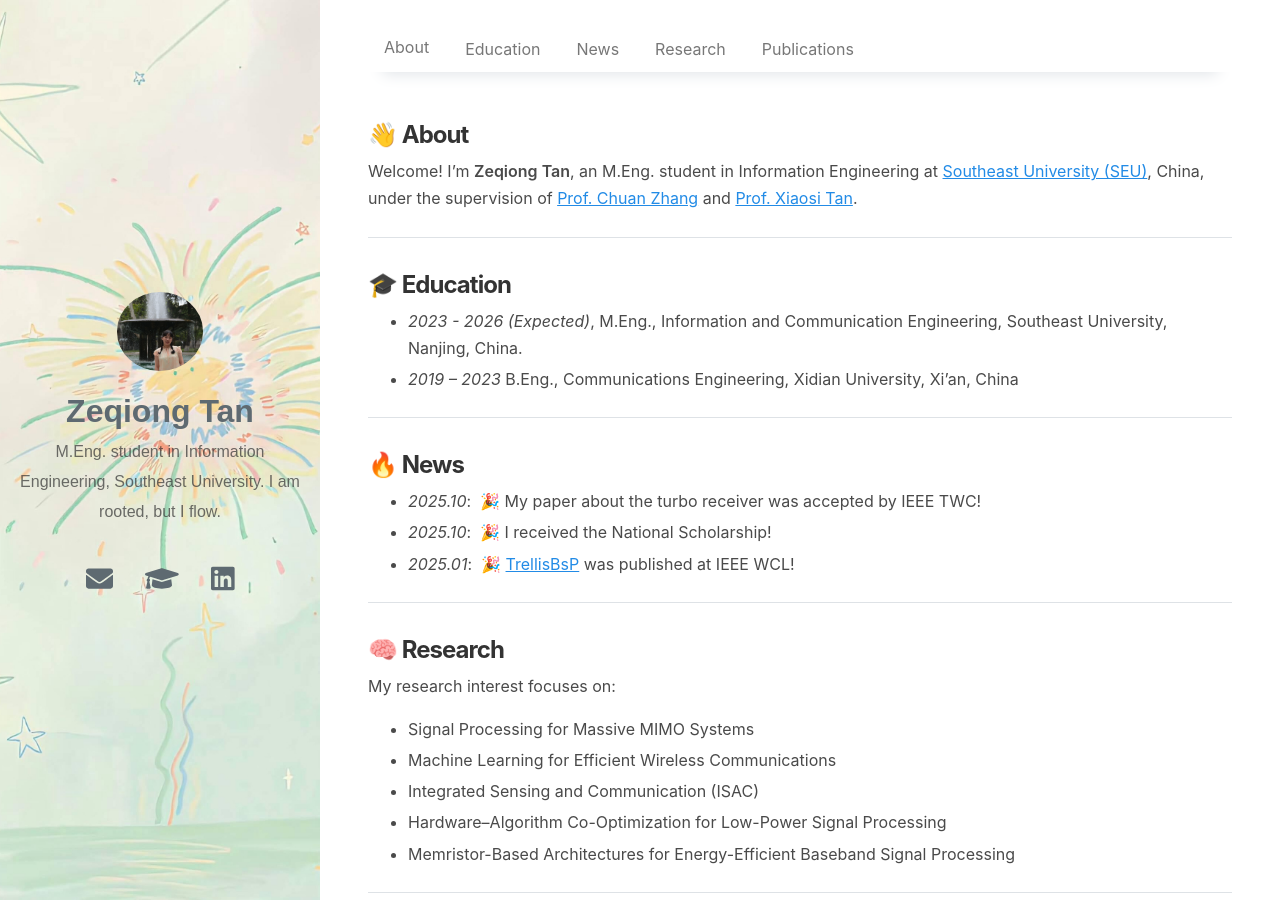
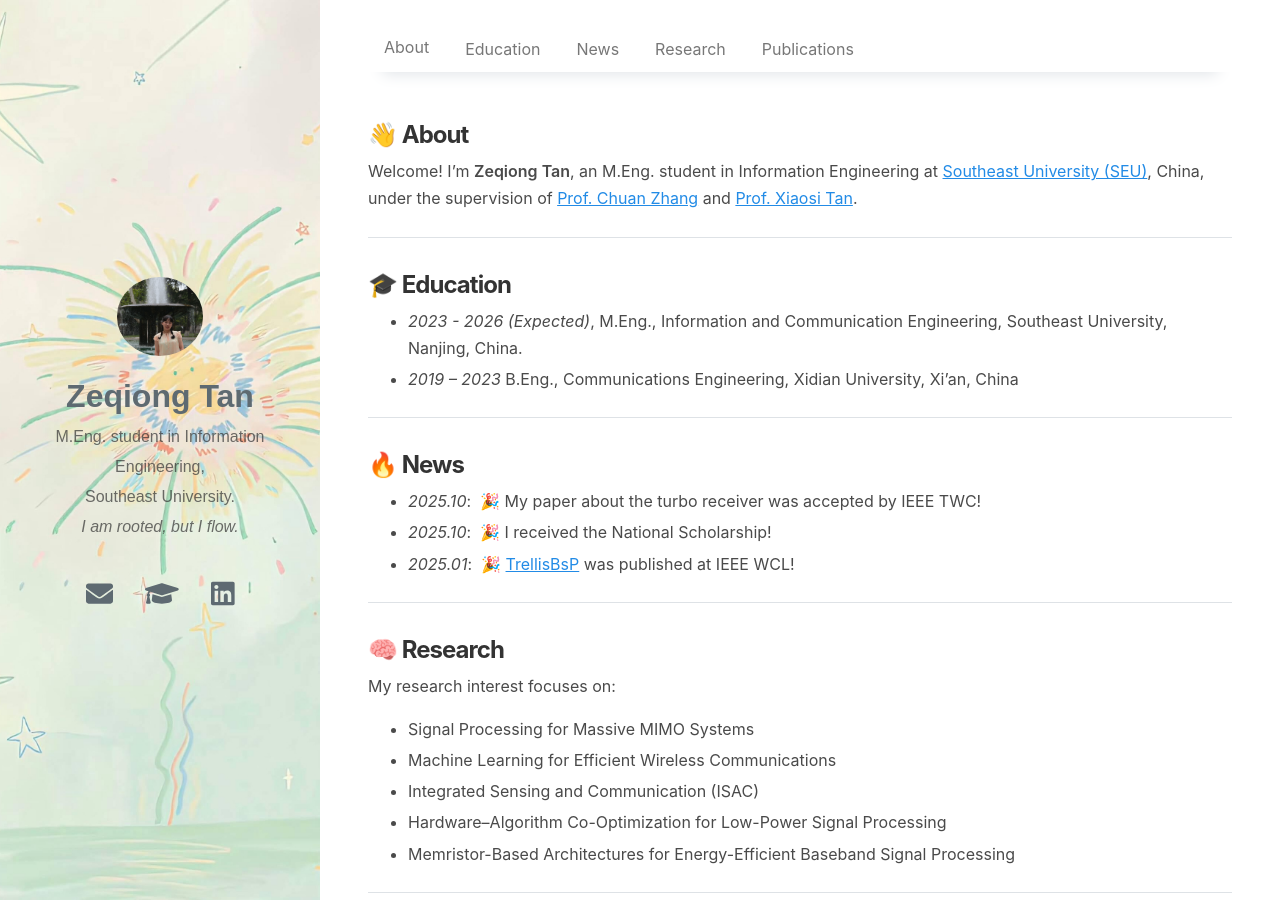
Before and after one commit to zqtann/zqtann.github.io, a Jekyll site: the page built from index.md, in a window 1280 px wide and 900 px high. Built offline with Jekyll 4.4.1, drawn with Linux system fonts in a browser that asks for light colours; nearby versions of some CDN libraries.

```diff
--- a/_config.yml
+++ b/_config.yml
@@ -1,8 +1,9 @@
 # Setup
 title: Zeqiong Tan
-description: |
-  M.Eng. student in Information Engineering, Southeast University.
-  I am rooted, but I flow.
+description: >
+  M.Eng. student in Information Engineering,<br>
+  Southeast University.<br>
+  <em>I am rooted, but I flow.</em>
 url: https://zqtann.github.io
 avatar: /Googlescholar.jpg
 paginate: 5
```
